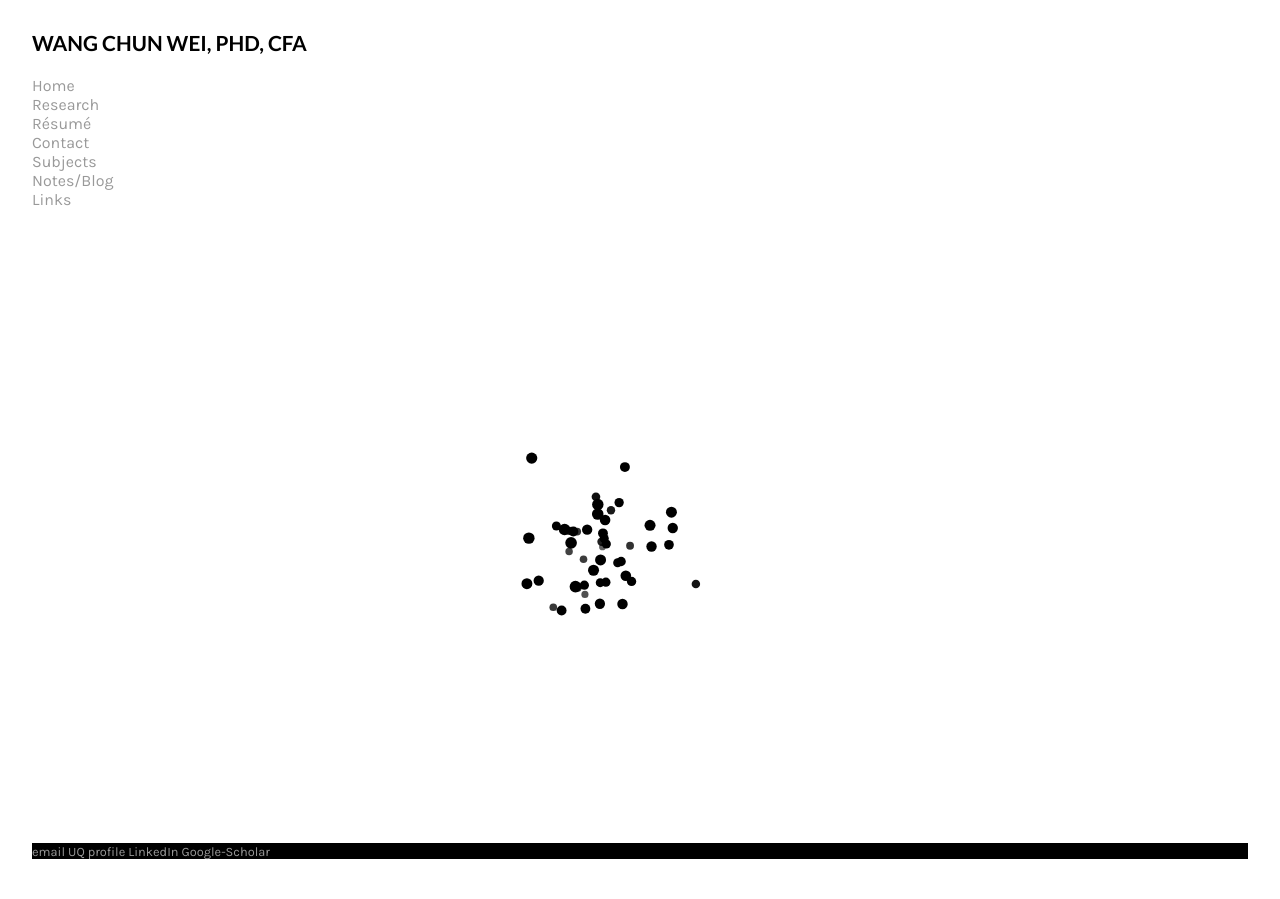
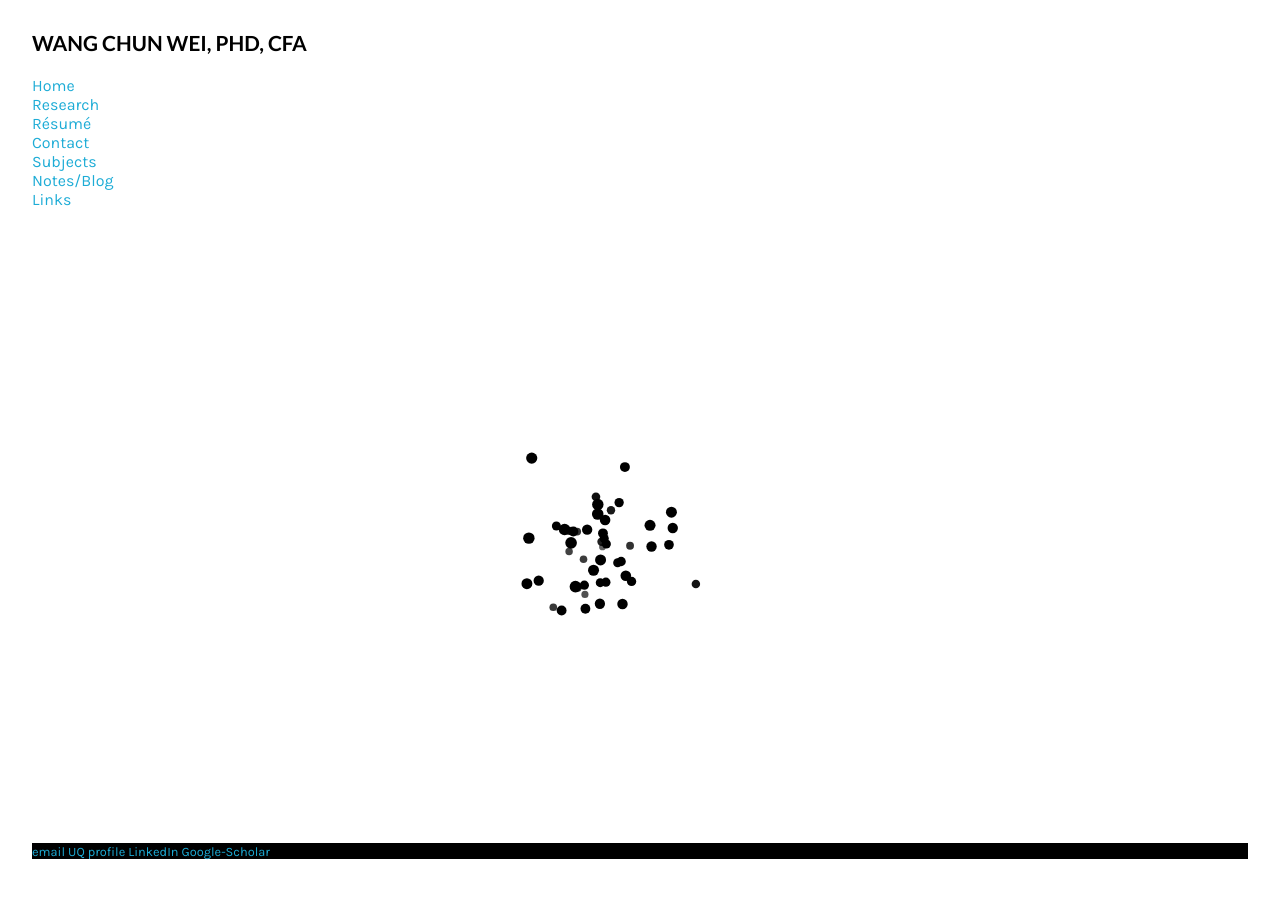
Before and after one commit to weiwangchun/weiwangchun.github.io, a Jekyll site: the page built from index.html, in a window 1280 px wide. Built offline with Jekyll 4.4.1, drawn with Linux system fonts in a browser that asks for light colours.

Commit message:
Update main.css

```diff
--- a/css/main.css
+++ b/css/main.css
@@ -37,7 +37,7 @@ footer ul li {
 
 a {
     text-decoration: none;
-    color: #999;
+    color: #1dacd6;
     font-family: 'Karla', sans-serif;
 }
 
```
